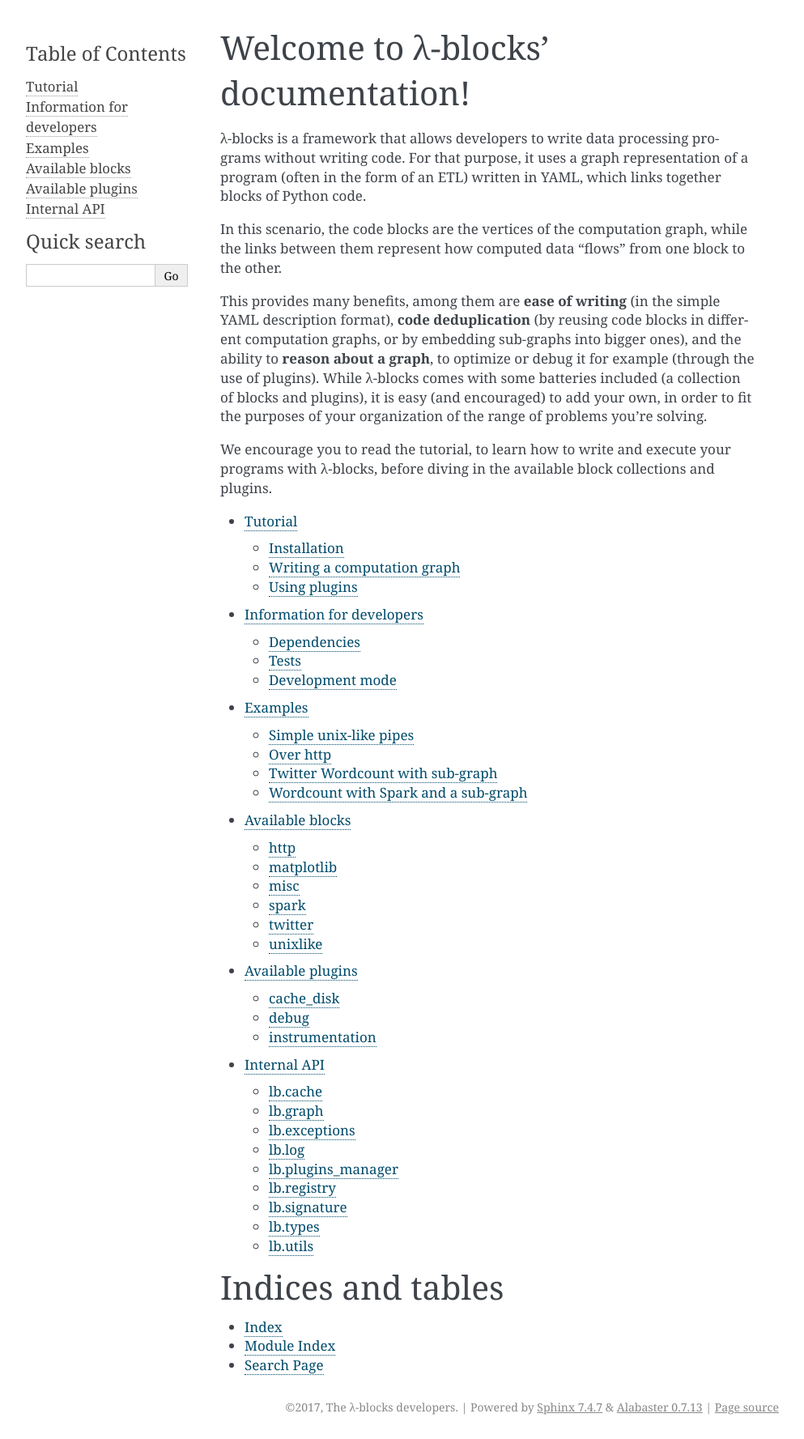
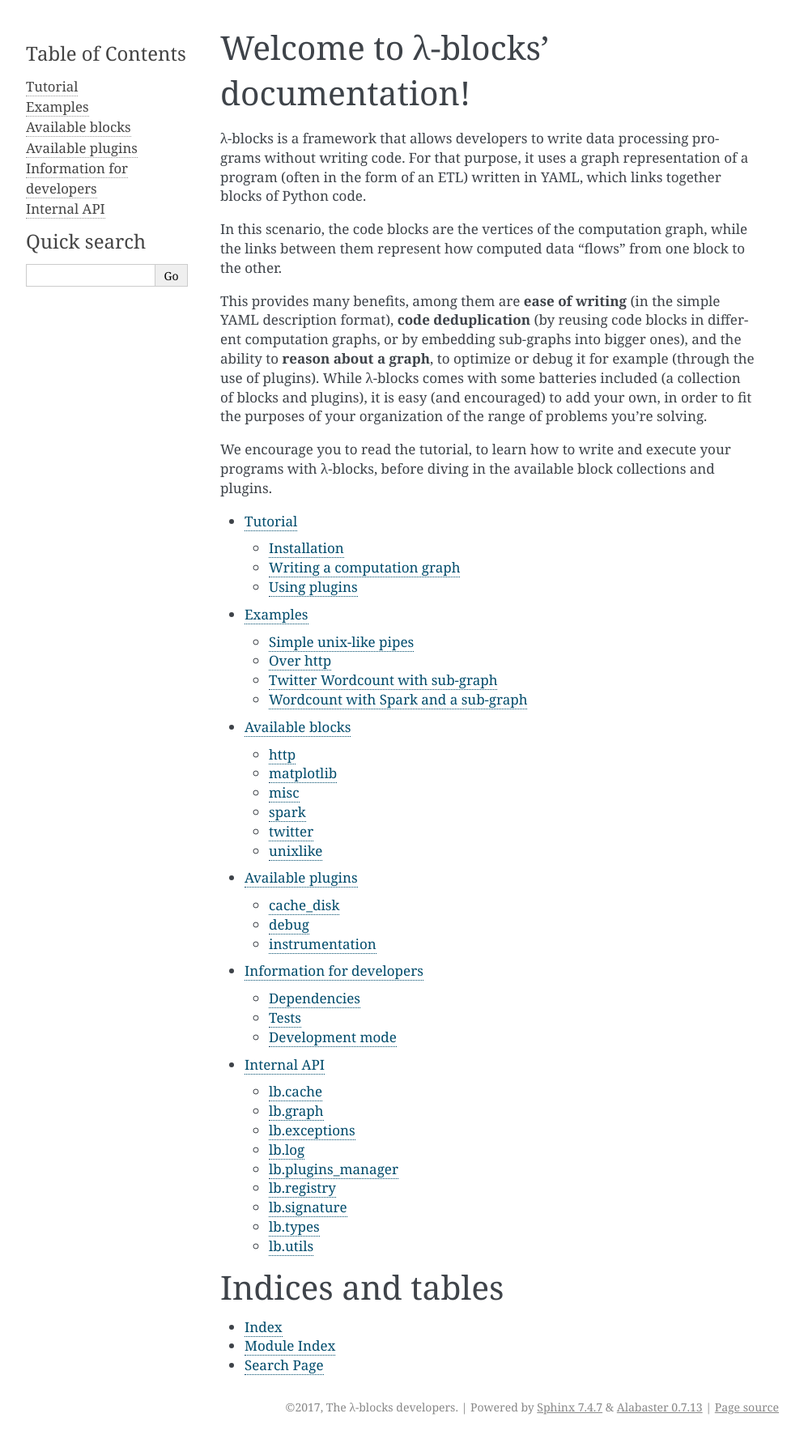
Before and after one commit to lambdablocks/lambdablocks, a Sphinx documentation site: the page built from docs/index.rst, in a window 1280 px wide. Shown: the whole page at 81% size, without its empty margins (148-1141 px from the left). Built offline with Sphinx 7.4.7, drawn with Linux system fonts in a browser that asks for light colours.

```diff
--- a/docs/index.rst
+++ b/docs/index.rst
@@ -33,10 +33,10 @@ block collections and plugins.
    :maxdepth: 2
 
    tutorial
-   developers
    examples
    blocks
    plugins
+   developers
    api
 
 Indices and tables
```
